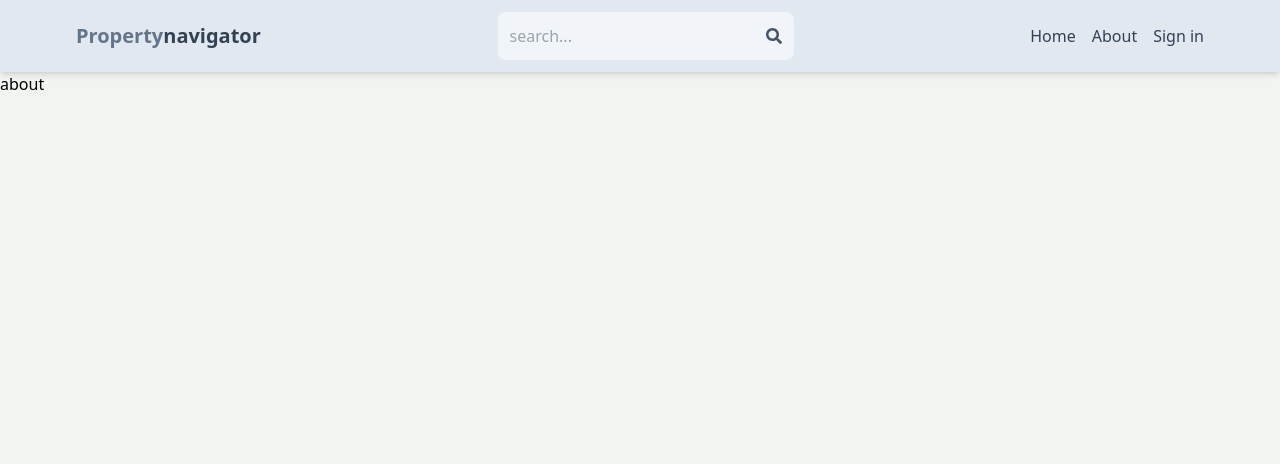
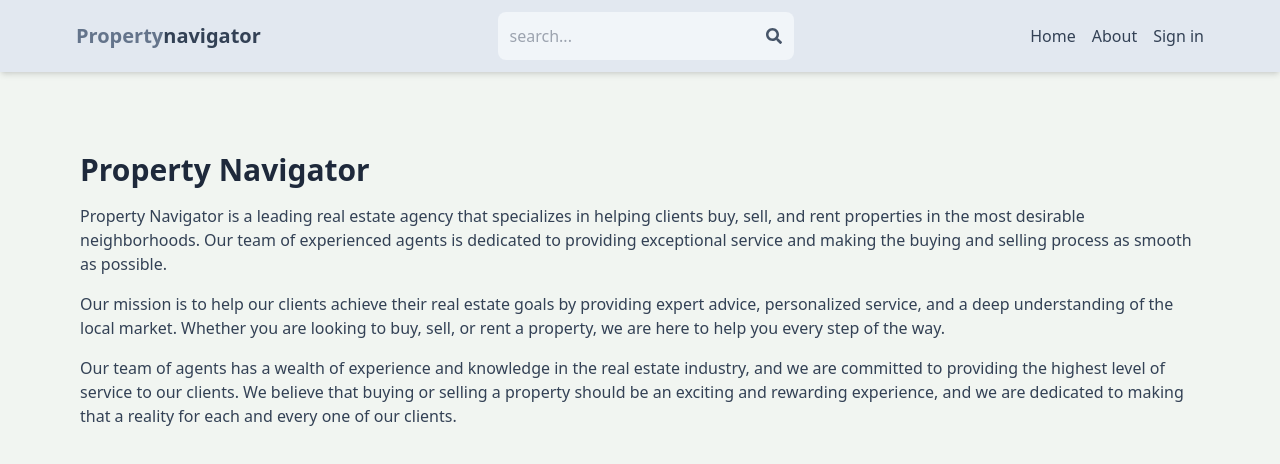
Before and after one commit to musharraf07/Property_Navigator, a React (Vite) app in the folder client/: page /about in a window 1280 px wide. Shown: the top 464 px of the page. Built offline with nearby package versions, Linux system fonts and the light colour scheme; no server answers.

Commit message:
complete about page

```diff
--- a/client/src/pages/About.jsx
+++ b/client/src/pages/About.jsx
@@ -1,5 +1,31 @@
 import React from "react";
 
 export default function About() {
-  return <div>about</div>;
+  return (
+    <div className="py-20 px-4 max-w-6xl mx-auto">
+      <h1 className="text-3xl font-bold mb-4 text-slate-800">
+        Property Navigator
+      </h1>
+      <p className="mb-4 text-slate-700">
+        Property Navigator is a leading real estate agency that specializes in
+        helping clients buy, sell, and rent properties in the most desirable
+        neighborhoods. Our team of experienced agents is dedicated to providing
+        exceptional service and making the buying and selling process as smooth
+        as possible.
+      </p>
+      <p className="mb-4 text-slate-700">
+        Our mission is to help our clients achieve their real estate goals by
+        providing expert advice, personalized service, and a deep understanding
+        of the local market. Whether you are looking to buy, sell, or rent a
+        property, we are here to help you every step of the way.
+      </p>
+      <p className="mb-4 text-slate-700">
+        Our team of agents has a wealth of experience and knowledge in the real
+        estate industry, and we are committed to providing the highest level of
+        service to our clients. We believe that buying or selling a property
+        should be an exciting and rewarding experience, and we are dedicated to
+        making that a reality for each and every one of our clients.
+      </p>
+    </div>
+  );
 }
```
